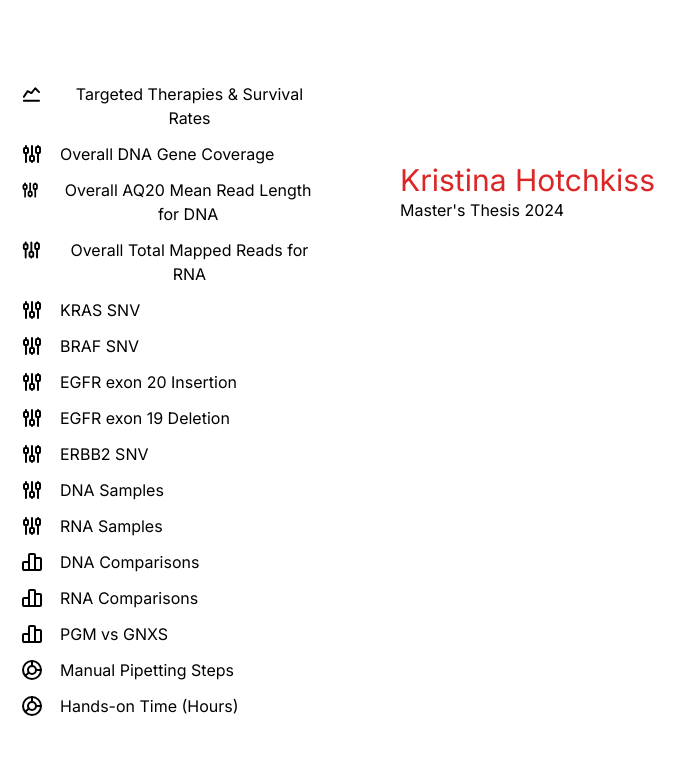
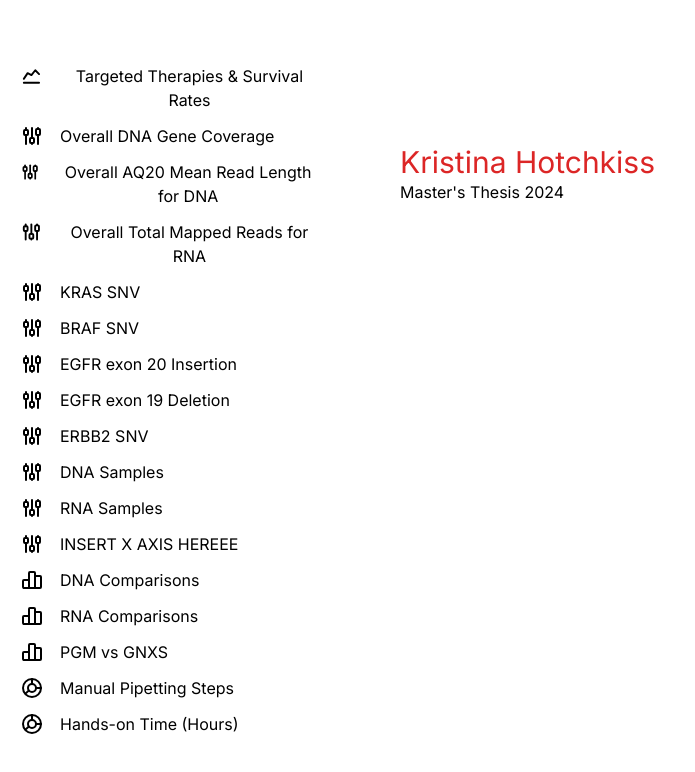
Before and after one commit to lanceziegler/Data-Visualizations, a Next.js app: page / in a window 1280 px wide. Shown: the top 772 px of the page, without its empty margins (0-695 px from the left). Built offline with nearby package versions, Linux system fonts and the light colour scheme.

Commit message:
donut color switch

```diff
--- a/app/components/Donut.jsx
+++ b/app/components/Donut.jsx
@@ -7,8 +7,6 @@ import ChartDataLabels from 'chartjs-plugin-datalabels';
 const Donut = ({ data, title }) => {
   const chartRef = useRef(); // Reference to canvas element
 
-  Chart.register(ChartDataLabels);
-
   useEffect(() => {
     // Data for the chart
     const chartData = {
@@ -17,7 +15,7 @@ const Donut = ({ data, title }) => {
         {
           label: 'Data: ',
           data: data,
-          backgroundColor: ['#A893F5', '#526875'],
+          backgroundColor: ['#526875', '#A893F5'],
           hoverOffset: 4, // Spacing when hovering over segments
         },
       ],
@@ -66,26 +64,27 @@ const Donut = ({ data, title }) => {
         aspectRatio: 1, // Adjust the aspect ratio to make it a perfect circle
         layout: {
           padding: {
-            top: 200,
-            bottom: 320,
-            left: 320,
-            right: 320,
+            // top: 200,
+            // bottom: 320,
+            // left: 320,
+            // right: 320,
           },
         },
         aspectRatio: 1, // Adjust the aspect ratio to make it a perfect circle
       },
     };
-
+    Chart.register(ChartDataLabels);
     // Create chart instance
     const myChart = new Chart(chartRef.current, config);
 
     // Clean up function
     return () => {
+      Chart.unregister(ChartDataLabels);
       myChart.destroy(); // Destroy chart instance to prevent memory leaks
     };
   }, [data, title]); // Depend on data and title for changes
 
-  return <canvas ref={chartRef} />; // Render canvas element
+  return <canvas ref={chartRef} style={{ maxWidth: 650, maxHeight: 650 }} />; // Render canvas element
 };
 
 export default Donut;
--- a/app/page.js
+++ b/app/page.js
@@ -39,6 +39,7 @@ export default function Home() {
     'ERBB2 SNV',
     'DNA Samples',
     'RNA Samples',
+    'INSERT X AXIS HEREEE',
   ];
 
   const boxLabelA = ['PGM', 'Manual Extracts'];
@@ -55,6 +56,7 @@ export default function Home() {
     ['Gene Coverage'],
     ['A260/A280 Ratio'],
     ['A260/A280 Ratio'],
+    ['Total Mapped Reads'],
   ];
 
   const data1 = [
@@ -79,6 +81,10 @@ export default function Home() {
     [1993, 1991, 1990, 1696, 1995, 1992],
     [1.18, 1.23, 1.17, 1.39, 1.14, 1.65],
     [0.96, 1.02, 1.11, 1.17, 0.97, 1.51],
+    [
+      15549, 11019, 9772, 20802, 22476, 2505, 11797, 16895, 15346, 13180, 2311,
+      492,
+    ],
   ];
 
   const data2 = [
@@ -103,6 +109,10 @@ export default function Home() {
     [2707, 2323, 3279, 2209, 4572, 3340],
     [1.23, 1.17, 1.26, 1.09, 1.19, 1.16],
     [1.18, 1.23, 1.17, 1.39, 1.14, 1.65],
+    [
+      7070, 3689, 61848, 17879, 136942, 48174, 5012, 6724, 106487, 22490,
+      122846, 44774,
+    ],
   ];
 
   useEffect(() => {
@@ -305,6 +315,21 @@ export default function Home() {
             }`}
           >
             <IconChartCandle /> {labelX[9]}
+          </button>
+          <button
+            onClick={() => toggleVisibility('boxPlot11')}
+            onMouseDown={() => handlePress('boxPlot11')} // Handle mouse down event
+            onMouseUp={handleRelease} // Handle mouse up event
+            onMouseLeave={handleRelease} // Handle mouse leave event
+            onTouchStart={() => handlePress('boxPlot11')} // Handle touch start event
+            onTouchEnd={handleRelease} // Handle touch end event
+            className={`flex gap-4 transform transition-all hover:scale-105 hover:text-red-700 ${
+              pressedButton === 'boxPlot11'
+                ? 'scale-95 text-red-600'
+                : 'scale-100'
+            }`}
+          >
+            <IconChartCandle /> {labelX[10]}
           </button>
           <button
             onClick={() => toggleVisibility('barGraph1')}
@@ -511,11 +536,21 @@ export default function Home() {
               min={0.9}
             />
           )}
+          {visibleComponent === 'boxPlot11' && (
+            <Boxplot
+              label={label[10]}
+              labelX={labelX[10]}
+              data1={data1[10]}
+              data2={data2[10]}
+              boxLabelA={boxLabelA[0]}
+              boxLabelB={boxLabelB[0]}
+            />
+          )}
           {visibleComponent === 'donut1' && (
-            <Donut title={'Manual Pipetting Steps'} data={[749, 80]}/>
+            <Donut title={'Manual Pipetting Steps'} data={[749, 80]} />
           )}
           {visibleComponent === 'donut2' && (
-            <Donut title={'Hands-on Time (Hours)'} data={[10.7, 2.9]}/>
+            <Donut title={'Hands-on Time (Hours)'} data={[10.7, 2.9]} />
           )}
         </section>
       </div>
```
Also changed, not shown: app/components/BoxPlot.jsx (+11 -1 lines).
